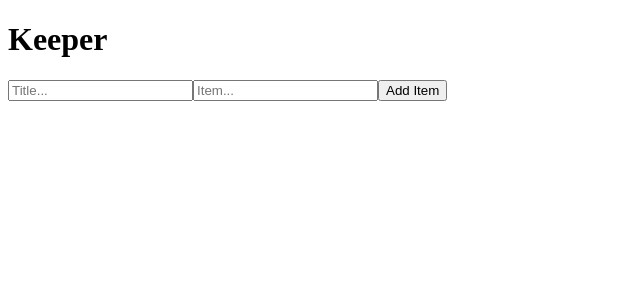
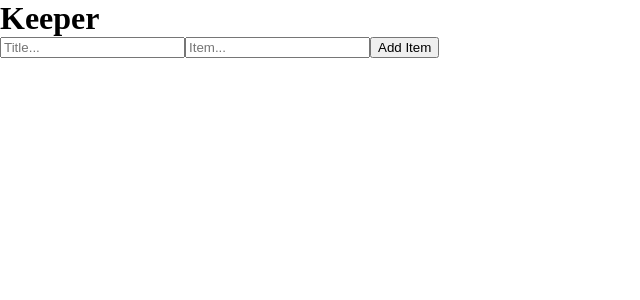
Before and after one commit to DekayHaHa/trapper-keeper, a React (Create React App) app: page / in a window 1280 px wide. Shown: the top 300 px of the page, without its empty margins (0-640 px from the left). Built offline with nearby package versions, Linux system fonts and the light colour scheme.

Commit message:
added scss to file structure

```diff
--- a/src/index.js
+++ b/src/index.js
@@ -1,13 +1,14 @@
 import React from 'react';
 import ReactDOM from 'react-dom';
 import * as serviceWorker from './serviceWorker';
-import App from './containers/App';
 import { BrowserRouter } from 'react-router-dom'
 import { Provider } from 'react-redux'
 import { rootReducer } from './reducers'
 import { createStore, applyMiddleware } from 'redux'
 import { composeWithDevTools } from 'redux-devtools-extension';
+import App from './containers/App';
 import thunk from 'redux-thunk';
+import './styles/index.scss';
 
 const store = createStore(
 	rootReducer,
--- /dev/null
+++ b/src/styles/_app.scss
@@ -0,0 +1,4 @@
+* {
+  box-sizing: border-box;
+  margin: 0;
+}
--- /dev/null
+++ b/src/styles/index.scss
@@ -0,0 +1,3 @@
+@import './variables';
+@import './mixins';
+@import './app';
```
Also changed, not shown: src/styles/_mixins.scss (added), src/styles/_variables.scss (added).
